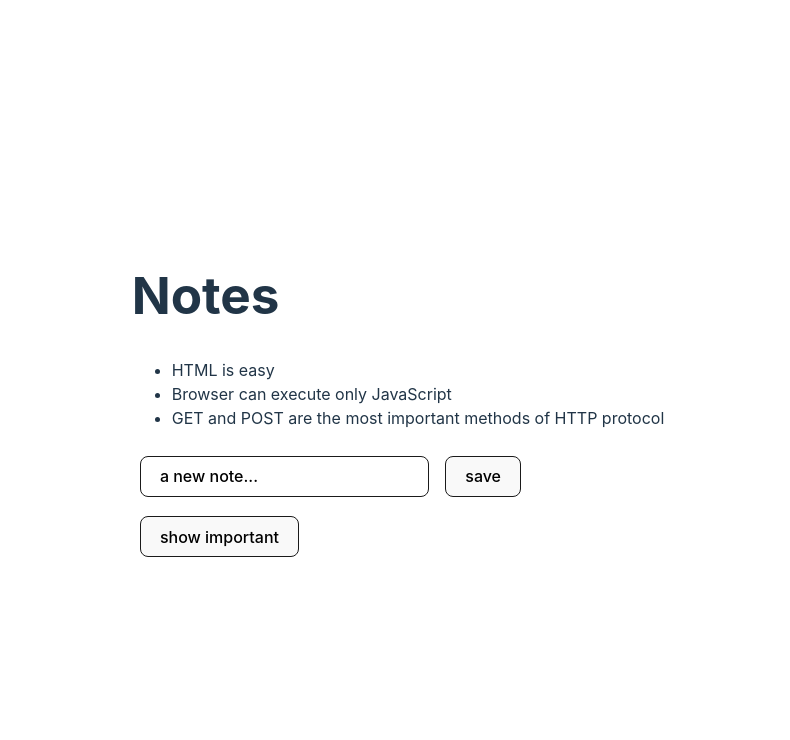
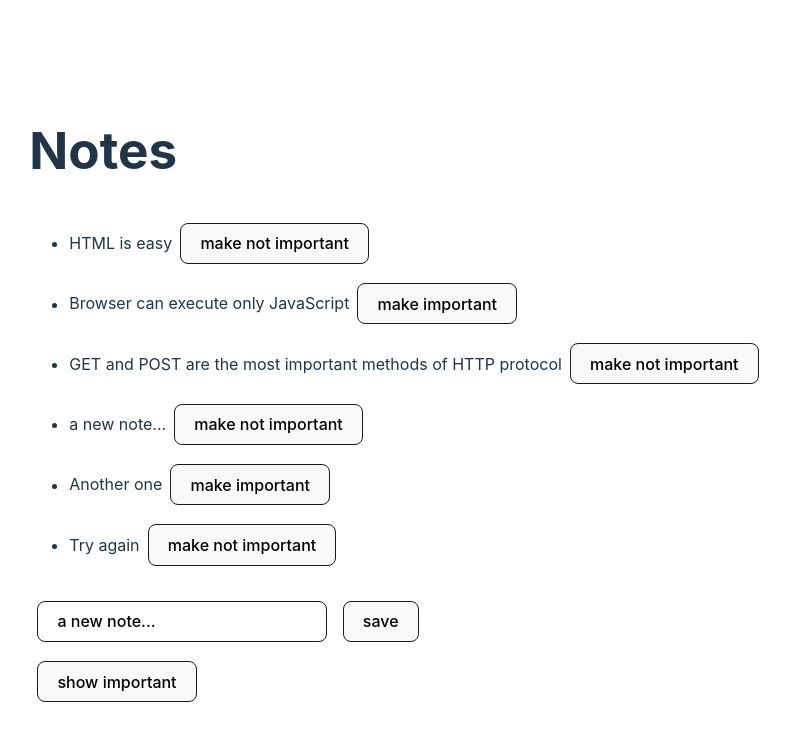
Before and after one commit to imbekrishna/fullstackopen, a React (Vite) app in the folder part2/: page / in a window 1280 px wide. Shown: the top 740 px of the page, without its empty margins (242-1032 px from the left). Built offline with nearby package versions, Linux system fonts and the light colour scheme; data requests are answered from the project's data file.

Commit message:
updated app to work with backend

```diff
--- a/part2/db.json
+++ b/part2/db.json
@@ -14,6 +14,21 @@
       "id": 3,
       "content": "GET and POST are the most important methods of HTTP protocol",
       "important": true
+    },
+    {
+      "content": "a new note...",
+      "important": true,
+      "id": 4
+    },
+    {
+      "content": "Another one",
+      "important": false,
+      "id": 5
+    },
+    {
+      "content": "Try again",
+      "important": true,
+      "id": 6
     }
   ]
 }
--- a/part2/src/App.jsx
+++ b/part2/src/App.jsx
@@ -9,15 +9,10 @@
   const [showAll, setShowAll] = useState(true);
 
   useEffect(() => {
-    console.log("effect");
-
     axios.get("http://localhost:3001/notes").then((response) => {
-      console.log("promise fulfilled");
       setNotes(response.data);
     });
   }, []);
-
-  console.log(`render ${notes.length} notes`);
 
   const addNote = (event) => {
     event.preventDefault();
@@ -27,12 +22,24 @@
       id: notes.length + 1,
     };
 
-    setNotes([...notes, noteObject]);
-    setNewNote("");
+    axios.post("http://localhost:3001/notes", noteObject).then((response) => {
+      setNotes([...notes, response.data]);
+      setNewNote("");
+    });
   };
 
   const handleNoteChange = (event) => {
     setNewNote(event.target.value);
+  };
+
+  const toggleImportanceOf = (id) => {
+    const url = `http://localhost:3001/notes/${id}`;
+    const note = notes.find((n) => n.id === id);
+    const changedNote = { ...note, important: !note.important };
+
+    axios.put(url, changedNote).then((response) => {
+      setNotes(notes.map((n) => (n.id !== id ? n : response.data)));
+    });
   };
 
   const notesToShow = showAll
@@ -44,7 +51,11 @@
       <h1>Notes</h1>
       <ul>
         {notesToShow.map((note) => (
-          <Note key={note.id} note={note} />
+          <Note
+            key={note.id}
+            note={note}
+            toggleImportance={() => toggleImportanceOf(note.id)}
+          />
         ))}
       </ul>
       <form onSubmit={addNote}>
--- a/part2/src/components/Note.jsx
+++ b/part2/src/components/Note.jsx
@@ -1,5 +1,12 @@
-const Note = ({ note }) => {
-  return <li>{note.content}</li>;
+const Note = ({ note, toggleImportance }) => {
+  const label = note.important ? "make not important" : "make important";
+
+  return (
+    <li>
+      {note.content}
+      <button onClick={toggleImportance}>{label}</button>
+    </li>
+  );
 };
 
 export default Note;
```
